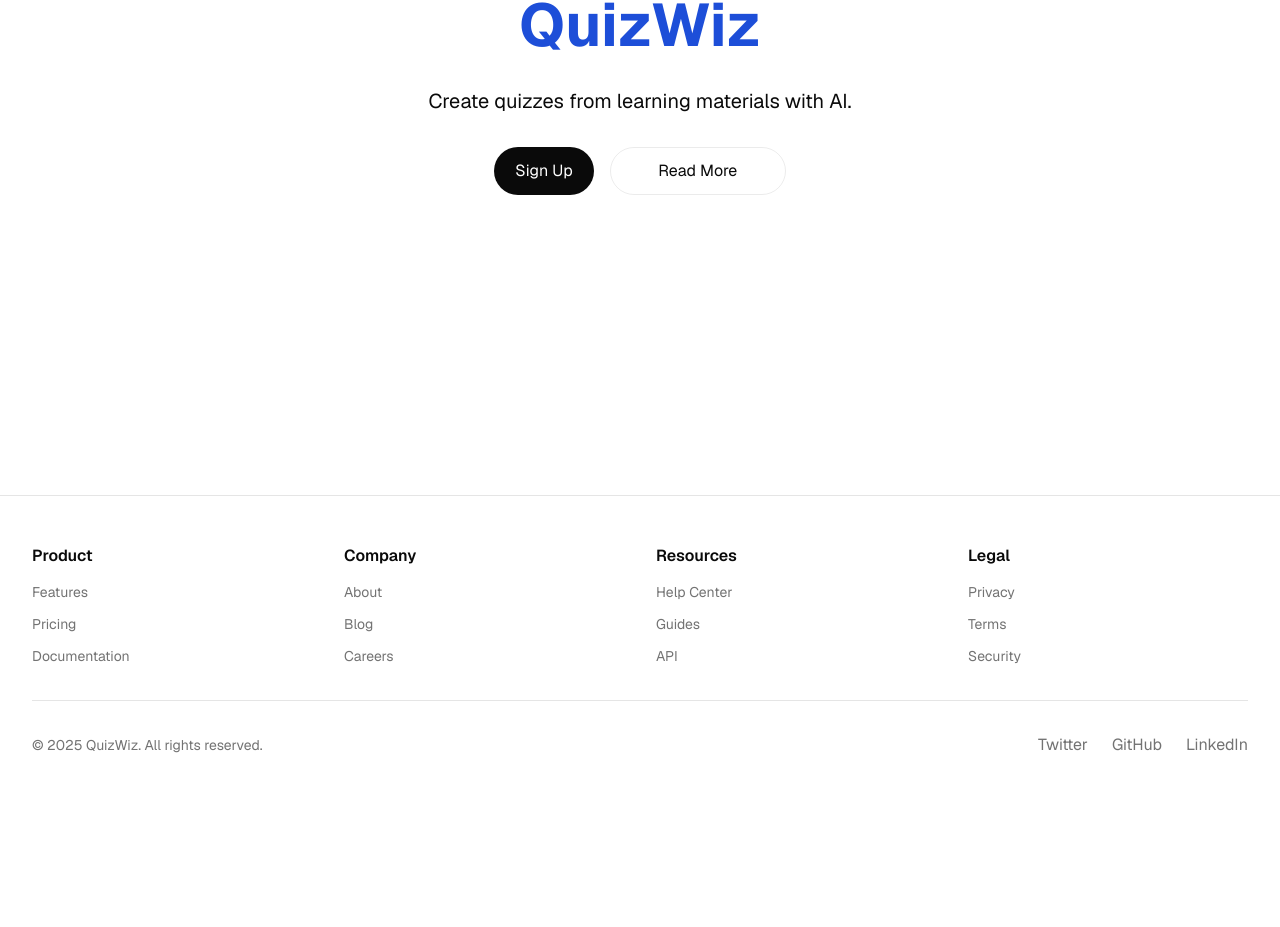
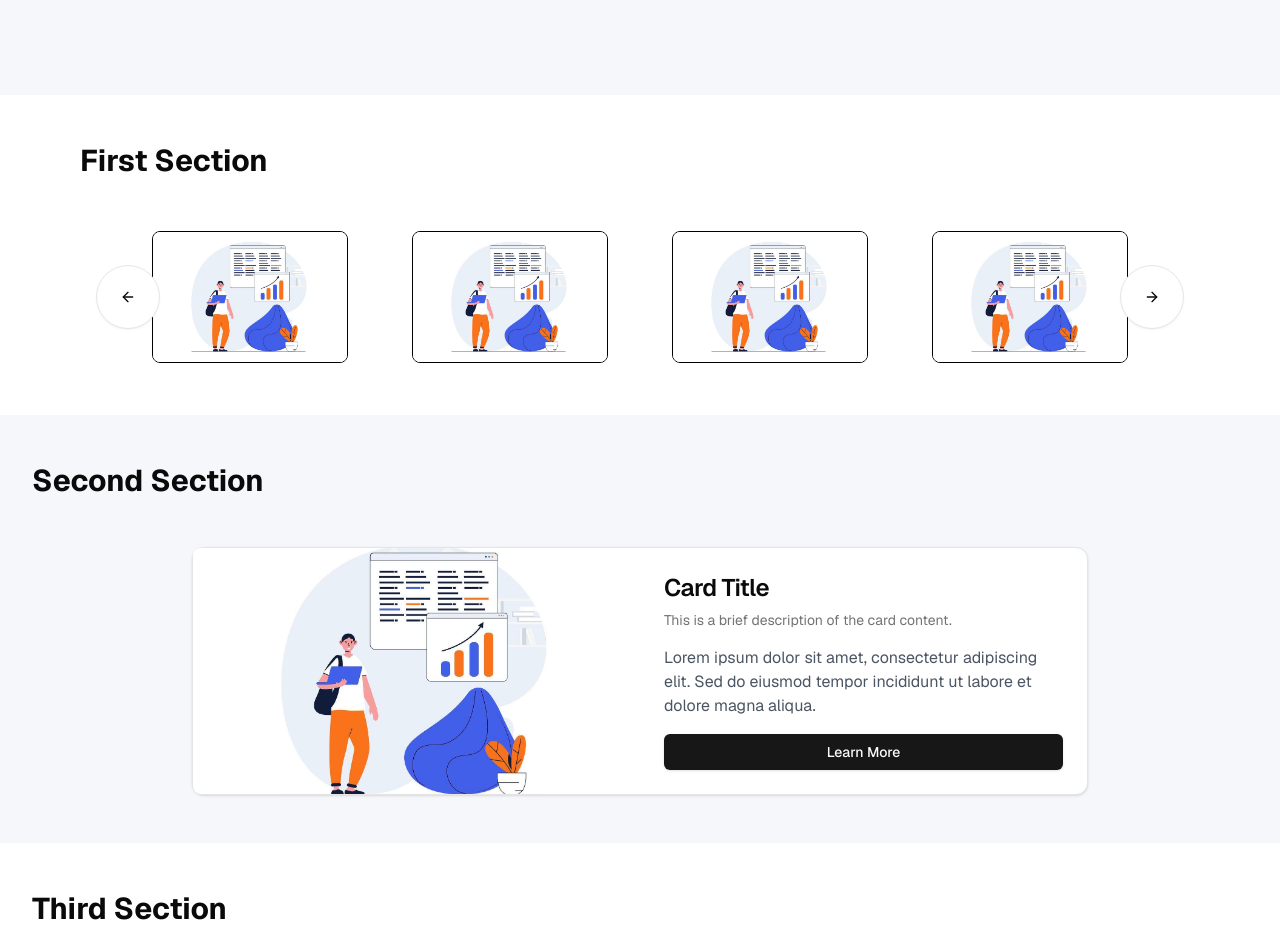
Before and after one commit to joshuaprunty/quiz-master, a Next.js app: page /mainpreauth in a window 1280 px wide. Shown: the part 370-1297 px from the top of the page. Before the commit the page ends 1175 px from the top, so only its background shows below. Built offline with nearby package versions, Linux system fonts and the light colour scheme.

Commit message:
minor tweaks

```diff
--- a/src/app/mainpreauth/page.js
+++ b/src/app/mainpreauth/page.js
@@ -1,17 +1,28 @@
 import Image from "next/image";
+import { Section } from '@/components/Section';
+import {
+  Carousel,
+  CarouselContent,
+  CarouselItem,
+  CarouselNext,
+  CarouselPrevious,
+} from "@/components/ui/carousel"
+import {
+  Card,
+  CardContent,
+  CardDescription,
+  CardFooter,
+  CardHeader,
+  CardTitle,
+} from "@/components/ui/card"
+import { Button } from "@/components/ui/button"
 
 export default function Home() {
   return (
-    <div className="grid grid-rows-[20px_1fr_20px] items-center justify-items-center min-h-screen p-8 pb-20 gap-16 sm:p-20 font-[family-name:var(--font-geist-sans)]">
-      <main className="flex flex-col gap-8 row-start-2 items-center text-center w-full">
-        {/* <Image
-          className=""
-          src="/quiz.png"
-          alt="Quiz Master"
-          width={180}
-          height={38}
-          priority
-        /> */}
+    <main className="min-h-screen font-[family-name:var(--font-sans)]">
+      <Section backgroundColor="#f6f7fb">
+        <div className="min-h-[50vh] flex items-center">
+          <div className="py-20 flex flex-col gap-8 items-center text-center w-full">
             <h1 className="text-6xl font-bold text-blue-700">QuizWiz</h1>
             <p className="text-xl">Create quizzes from learning materials with AI.</p>
             <div className="flex gap-4 items-center flex-col sm:flex-row">
@@ -30,110 +41,115 @@ export default function Home() {
                 Read More
               </a>
             </div>
+          </div>
+        </div>
+      </Section>
+
+      <Section backgroundColor="#ffffff">
+        <div className="py-12 px-12">
+          <h2 className="text-3xl font-bold mb-12">First Section</h2>
+          <Carousel
+            className="w-full max-w-5xl mx-auto"
+            opts={{
+              loop: true,
+              align: "start",
+            }}
+          >
+            <CarouselContent className="-ml-2 md:-ml-4">
+              {[1, 2, 3, 4, 5].map((_, index) => (
+                <CarouselItem key={index} className="pl-2 md:pl-4 basis-1/2 md:basis-1/3 lg:basis-1/4">
+                  <div className="p-1">
+                    <Image
+                      src="/studying.jpg"
+                      alt="Students studying"
+                      width={400}
+                      height={300}
+                      className="w-5/6 mx-auto h-auto rounded-lg border border-black"
+                    />
+                  </div>
+                </CarouselItem>
+              ))}
+            </CarouselContent>
+            <CarouselPrevious
+              className="ml-4 h-12 w-12 md:h-16 md:w-16"
+            />
+            <CarouselNext
+              className="mr-4 h-12 w-12 md:h-16 md:w-16"
+            />
+          </Carousel>
+        </div>
+      </Section>
+
+      <Section backgroundColor="#f6f7fb">
+        <div className="py-12">
+          <h2 className="text-3xl font-bold mb-12">Second Section</h2>
+          <Card className="w-full max-w-4xl mx-auto">
+            <div className="grid grid-cols-1 md:grid-cols-2">
+              <div className="relative h-[300px] md:h-full">
+                <Image
+                  src="/studying.jpg"
+                  alt="Students studying"
+                  fill
+                  className="object-cover rounded-t-lg md:rounded-l-lg md:rounded-tr-none"
+                />
+              </div>
+              <div className="p-6 flex flex-col justify-between">
+                <div>
+                  <CardHeader className="p-0 mb-4">
+                    <CardTitle className="text-2xl">Card Title</CardTitle>
+                    <CardDescription>This is a brief description of the card content.</CardDescription>
+                  </CardHeader>
+
+                  <CardContent className="p-0">
+                    <p className="text-gray-600">
+                      Lorem ipsum dolor sit amet, consectetur adipiscing elit.
+                      Sed do eiusmod tempor incididunt ut labore et dolore magna aliqua.
+                    </p>
+                  </CardContent>
+                </div>
+                <CardFooter className="p-0 mt-4">
+                  <Button className="w-full">Learn More</Button>
+                </CardFooter>
+              </div>
+            </div>
+          </Card>
+        </div>
+      </Section>
+
+      <Section backgroundColor="#ffffff">
+        <div className="py-12">
+          <h2 className="text-3xl font-bold mb-12">Third Section</h2>
+          <Card className="w-full max-w-4xl mx-auto">
+            <div className="grid grid-cols-1 md:grid-cols-2">
+              <div className="relative h-[300px] md:h-full">
+                <Image
+                  src="/studying.jpg"
+                  alt="Students studying"
+                  fill
+                  className="object-cover rounded-t-lg md:rounded-l-lg md:rounded-tr-none"
+                />
+              </div>
+              <div className="p-6 flex flex-col justify-between">
+                <div>
+                  <CardHeader className="p-0 mb-4">
+                    <CardTitle className="text-2xl">Card Title</CardTitle>
+                    <CardDescription>This is a brief description of the card content.</CardDescription>
+                  </CardHeader>
+                  <CardContent className="p-0">
+                    <p className="text-gray-600">
+                      Lorem ipsum dolor sit amet, consectetur adipiscing elit.
+                      Sed do eiusmod tempor incididunt ut labore et dolore magna aliqua.
+                    </p>
+                  </CardContent>
+                </div>
+                <CardFooter className="p-0 mt-4">
+                  <Button className="w-full">Learn More</Button>
+                </CardFooter>
+              </div>
+            </div>
+          </Card>
+        </div>
+      </Section>
     </main>
-    </div>
   );
 }
-
-
-// import Image from "next/image";
-
-// export default function Home() {
-//   return (
-//     <div className="grid grid-rows-[20px_1fr_20px] items-center justify-items-center min-h-screen p-8 pb-20 gap-16 sm:p-20 font-[family-name:var(--font-geist-sans)]">
-//       <main className="flex flex-col gap-8 row-start-2 items-center sm:items-start">
-//         <Image
-//           className="dark:invert"
-//           src="/next.svg"
-//           alt="Next.js logo"
-//           width={180}
-//           height={38}
-//           priority
-//         />
-//         <ol className="list-inside list-decimal text-sm text-center sm:text-left">
-//           <li className="mb-2">
-//             Get started by editing{" "}
-//             <code className="bg-black/[.05] dark:bg-white/[.06] px-1 py-0.5 rounded font-semibold">
-//               src/app/page.js
-//             </code>
-//             .
-//           </li>
-//           <li>Save and see your changes instantly.</li>
-//         </ol>
-
-//         <div className="flex gap-4 items-center flex-col sm:flex-row">
-//           <a
-//             className="rounded-full border border-solid border-transparent transition-colors flex items-center justify-center bg-foreground text-background gap-2 hover:bg-[#383838] dark:hover:bg-[#ccc] text-sm sm:text-base h-10 sm:h-12 px-4 sm:px-5"
-//             href="https://vercel.com/new?utm_source=create-next-app&utm_medium=appdir-template-tw&utm_campaign=create-next-app"
-//             target="_blank"
-//             rel="noopener noreferrer"
-//           >
-//             <Image
-//               className="dark:invert"
-//               src="/vercel.svg"
-//               alt="Vercel logomark"
-//               width={20}
-//               height={20}
-//             />
-//             Deploy now
-//           </a>
-//           <a
-//             className="rounded-full border border-solid border-black/[.08] dark:border-white/[.145] transition-colors flex items-center justify-center hover:bg-[#f2f2f2] dark:hover:bg-[#1a1a1a] hover:border-transparent text-sm sm:text-base h-10 sm:h-12 px-4 sm:px-5 sm:min-w-44"
-//             href="https://nextjs.org/docs?utm_source=create-next-app&utm_medium=appdir-template-tw&utm_campaign=create-next-app"
-//             target="_blank"
-//             rel="noopener noreferrer"
-//           >
-//             Read our docs
-//           </a>
-//         </div>
-//       </main>
-//       <footer className="row-start-3 flex gap-6 flex-wrap items-center justify-center">
-//         <a
-//           className="flex items-center gap-2 hover:underline hover:underline-offset-4"
-//           href="https://nextjs.org/learn?utm_source=create-next-app&utm_medium=appdir-template-tw&utm_campaign=create-next-app"
-//           target="_blank"
-//           rel="noopener noreferrer"
-//         >
-//           <Image
-//             aria-hidden
-//             src="/file.svg"
-//             alt="File icon"
-//             width={16}
-//             height={16}
-//           />
-//           Learn
-//         </a>
-//         <a
-//           className="flex items-center gap-2 hover:underline hover:underline-offset-4"
-//           href="https://vercel.com/templates?framework=next.js&utm_source=create-next-app&utm_medium=appdir-template-tw&utm_campaign=create-next-app"
-//           target="_blank"
-//           rel="noopener noreferrer"
-//         >
-//           <Image
-//             aria-hidden
-//             src="/window.svg"
-//             alt="Window icon"
-//             width={16}
-//             height={16}
-//           />
-//           Examples
-//         </a>
-//         <a
-//           className="flex items-center gap-2 hover:underline hover:underline-offset-4"
-//           href="https://nextjs.org?utm_source=create-next-app&utm_medium=appdir-template-tw&utm_campaign=create-next-app"
-//           target="_blank"
-//           rel="noopener noreferrer"
-//         >
-//           <Image
-//             aria-hidden
-//             src="/globe.svg"
-//             alt="Globe icon"
-//             width={16}
-//             height={16}
-//           />
-//           Go to nextjs.org →
-//         </a>
-//       </footer>
-//     </div>
-//   );
-// }
```
Also changed, not shown: src/app/page.js (+1 -9 lines). Lines whose indentation alone changed are shown as unchanged.
